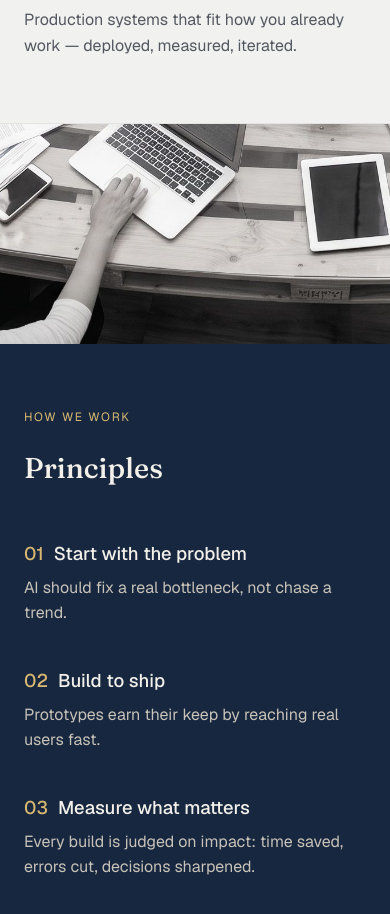
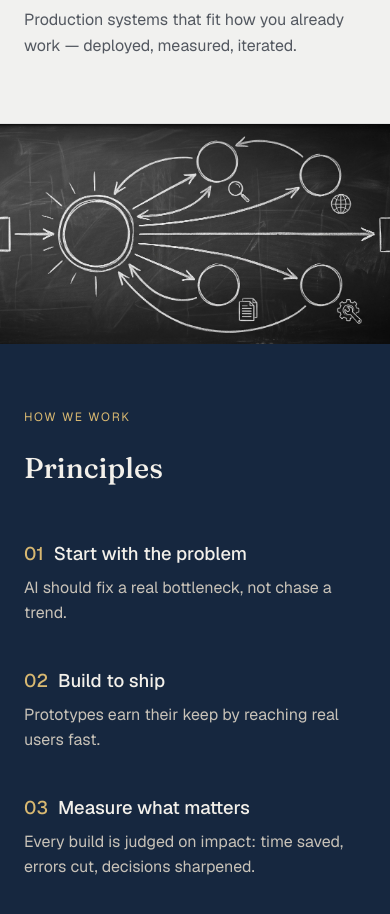
Before and after one commit to Markaasys/aa-systems-website, a plain HTML site: page index.html in a window 390 px wide. Shown: the part 1269-2183 px from the top of the page. Drawn offline with Linux system fonts and the light colour scheme.

Commit message:
Replace image band with a multi-agent orchestration chalkboard diagram
Swaps the generic office-team photo for an AI-generated (Nano Banana)
chalkboard illustration depicting a recognizable orchestrator-plus-
specialized-agents pattern -- grayscale only per the site's B&W-only
rule, cropped to remove the source image's wooden frame border, and
verified to hold up across the full crop range (mobile through
ultra-wide desktop).

Co-Authored-By: Claude Sonnet 5 <noreply@anthropic.com>

```diff
--- a/index.html
+++ b/index.html
@@ -505,7 +505,7 @@
         </section>
 
         <div class="image-band">
-            <img src="/images/working-session.jpg" alt="Hands at work across laptops, papers, and notes during a systems design session" loading="lazy">
+            <img src="/images/agent-orchestration-diagram.jpg" alt="Hand-drawn chalkboard diagram of a multi-agent orchestration system, with a central coordinator dispatching to specialized agents and returning a result" loading="lazy">
         </div>
 
         <section class="principles" id="approach">
```
Also changed, not shown: images/agent-orchestration-diagram.jpg (added).
